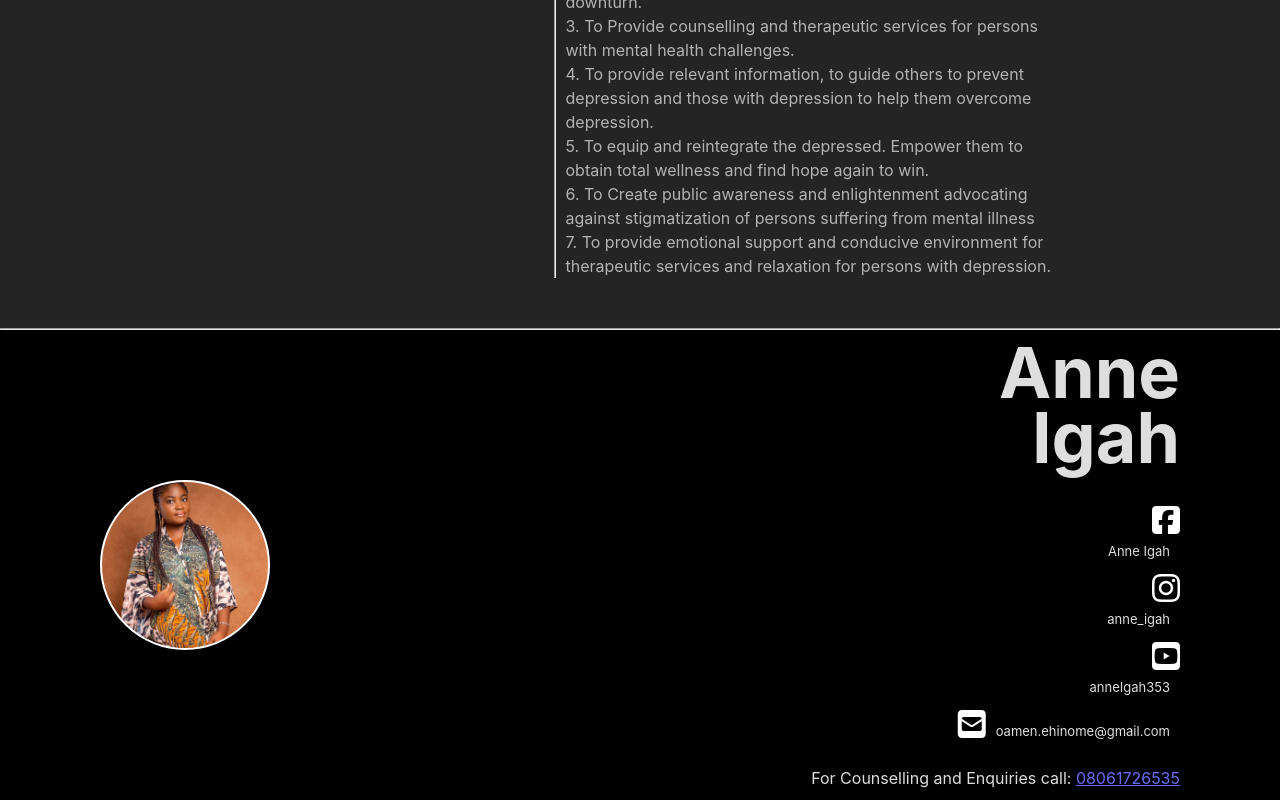
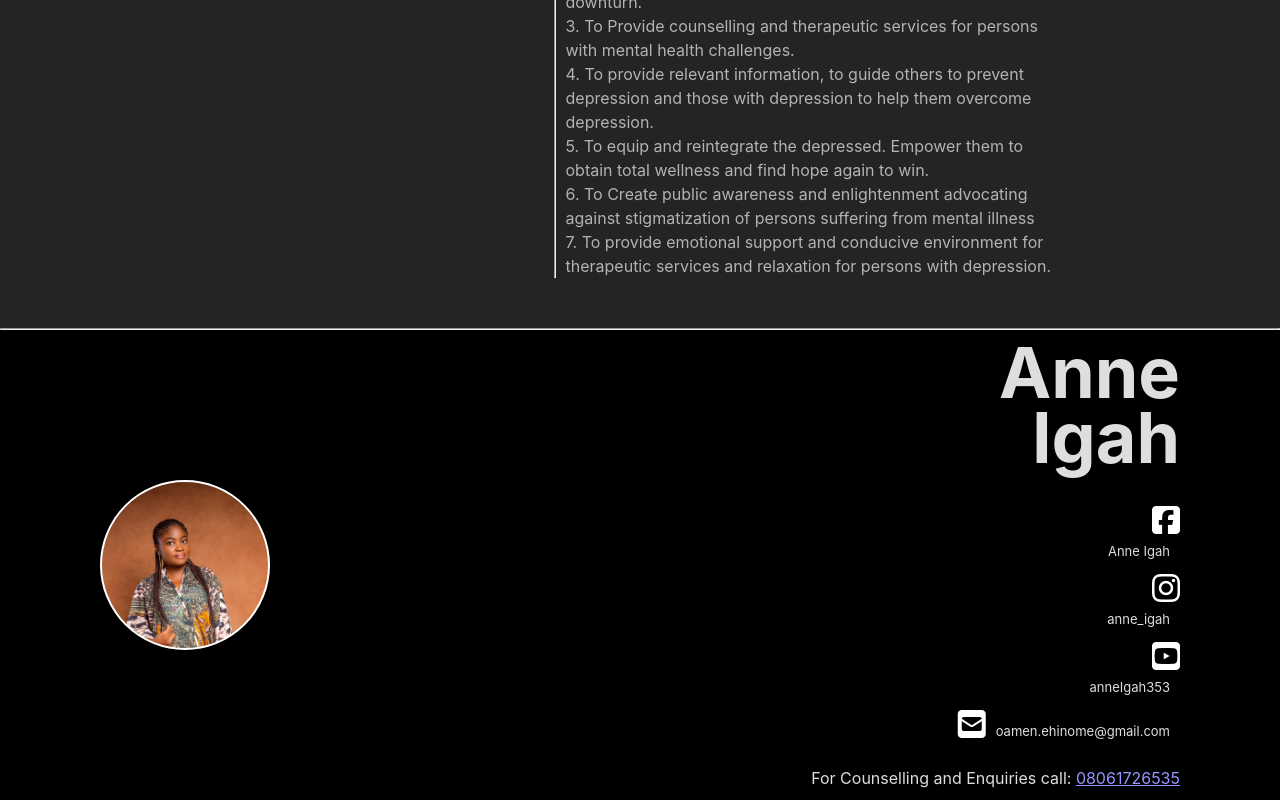
Before and after one commit to Shekinah007/annes-app, a React (Vite) app: page / in a window 1280 px wide. Shown: the part 3706-4506 px from the top of the page. Built offline with nearby package versions, Linux system fonts and the light colour scheme.

Commit message:
Fix image distortion on smaller devices

```diff
--- a/src/App.css
+++ b/src/App.css
@@ -319,7 +319,7 @@ footer a:hover {
   background-image: url("./images/anne3.jpg");
   background-repeat: no-repeat;
   background-size: cover;
-  background-position: center;
+  background-position: top;
 }
 
 #contact img {
@@ -329,7 +329,6 @@ footer a:hover {
 footer .icons {
   display: flex;
   flex-direction: column;
-  /* color: grey; */
 }
 
 .icons span {
@@ -343,8 +342,8 @@ footer .icons {
 
 @media screen and (max-width: 550px) {
   .contact-img-cont {
-    height: 200px;
-    width: 200px;
+    height: 130px;
+    width: 130px;
     padding: none;
     margin: none;
   }
@@ -396,33 +395,22 @@ footer .icons {
 
   footer {
     padding-inline: 20px;
-    /* flex-direction: row; */
     flex-wrap: nowrap;
     gap: 0px;
   }
 
   footer div:nth-child(2) {
-    /* background-color: red; */
-    /* width: auto; */
     padding: none;
-    /* width: 60%; */
   }
 
   .img-container {
-    /* height: 250px;
-    width: 250px; */
+    height: 250px;
+    width: 250px;
+
   }
-
-  .contact-img-cont {}
-}
-
-
-
-.email {
-  font-size: 12px;
 }
 
 #phone {
-  color: rgb(107, 107, 249) !important;
+  color: rgb(149, 149, 255) !important;
   text-decoration: underline;
 }
```
